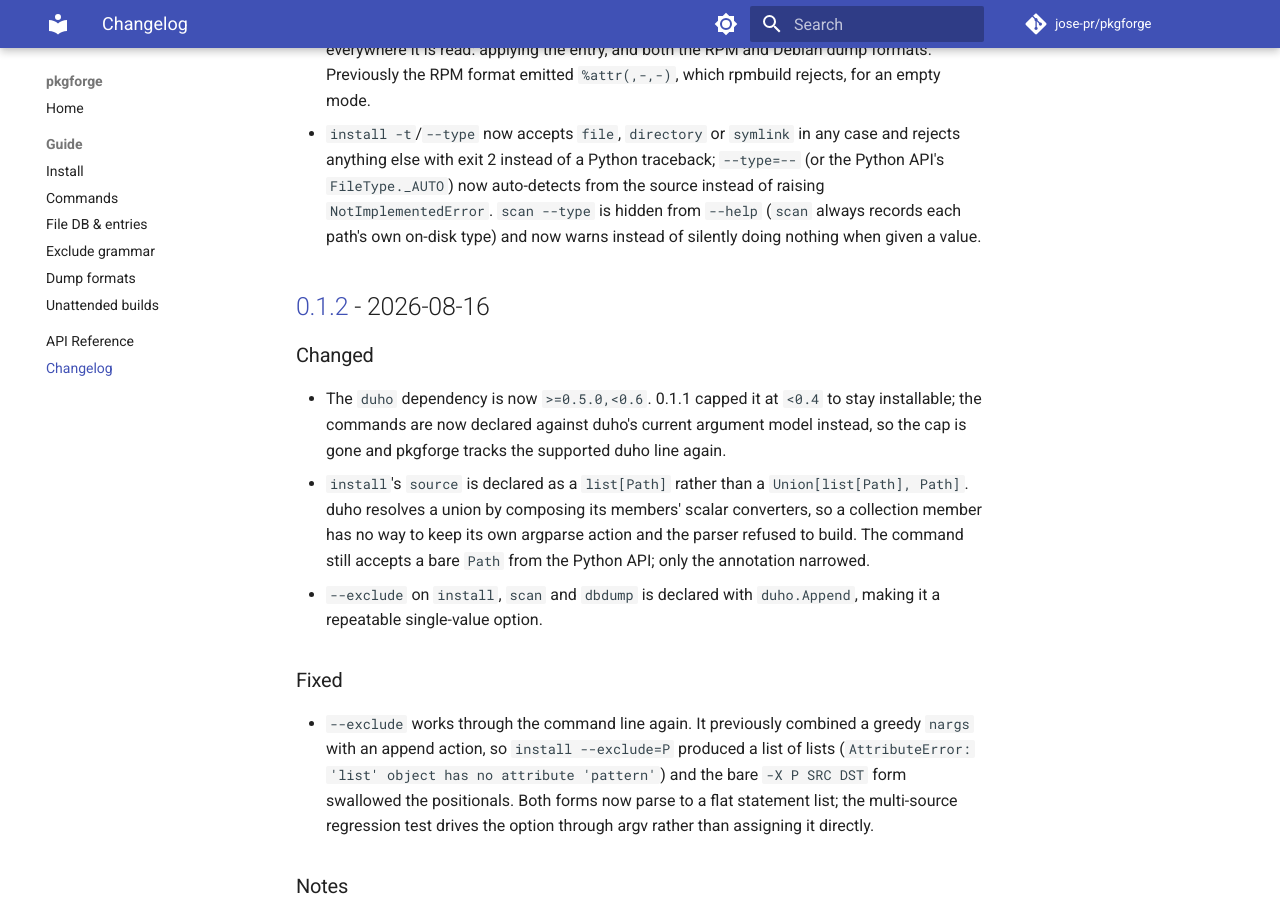
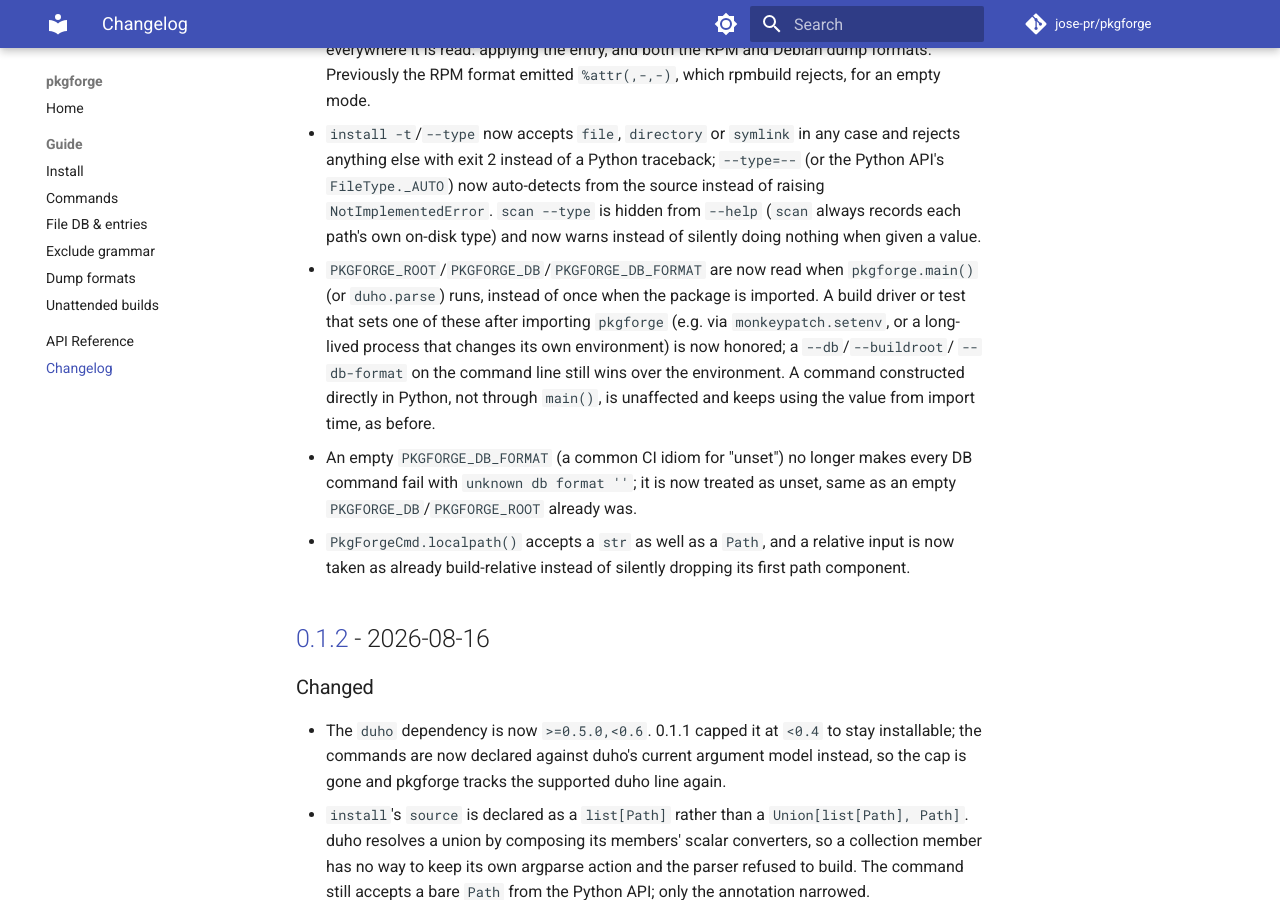
Before and after one commit to jose-pr/pkgforge, an MkDocs documentation site: the page built from docs/changelog.md, in a window 1280 px wide and 900 px high, scrolled down 1890 px. Built offline with MkDocs 1.6.1 and Material for MkDocs 9.7.7, drawn with Linux system fonts in a browser that asks for light colours; comment, search, counter and statistics services are not loaded.

Commit message:
fix: read PKGFORGE_* when main() runs, treat empty as unset, accept str in localpath
PkgForgeCmd.db/db_format/buildroot read PKGFORGE_DB/DB_FORMAT/ROOT into
class-attribute defaults once, when common.py is imported. A build driver
that calls pkgforge.main() from a long-lived process, or a test using
monkeypatch.setenv, sets the environment after that import has already
happened, so the change was silently ignored: db stayed None (records went
to stdout, not the DB) and buildroot stayed ".".

Declare the three fields with duho's per-field env binding (NS(env=...)) so
they're read again, freshly, every time main()/duho.parse runs, with the
usual CLI > env > default precedence; a command constructed directly in
Python (not through main()) keeps resolving each one from the environment
as of import, same as before, since duho's env layer only applies inside
main()/parse. An empty environment variable (PKGFORGE_DB_FORMAT="", a common
CI idiom for "unset") now counts as unset for all three, matching what an
empty PKGFORGE_DB/PKGFORGE_ROOT already did; scan/install/dbdump no longer
crash with "unknown db format ''" because of it.

localpath() takes a str or Path and, for a relative input, now treats it as
already build-relative instead of silently dropping its first path
component; buildroot is narrowed from Union[Path, str] (a leftover from an
old str default) to Path, and scan goes through localpath() instead of its
own buildroot / path string join, which used to TypeError on a str
buildroot passed from the Python API.

```diff
--- a/CHANGELOG.md
+++ b/CHANGELOG.md
@@ -72,6 +72,20 @@ adheres to [Semantic Versioning](https://semver.org/spec/v2.0.0.html).
   the source instead of raising `NotImplementedError`. `scan --type` is
   hidden from `--help` (`scan` always records each path's own on-disk type)
   and now warns instead of silently doing nothing when given a value.
+- `PKGFORGE_ROOT`/`PKGFORGE_DB`/`PKGFORGE_DB_FORMAT` are now read when
+  `pkgforge.main()` (or `duho.parse`) runs, instead of once when the package
+  is imported. A build driver or test that sets one of these after importing
+  `pkgforge` (e.g. via `monkeypatch.setenv`, or a long-lived process that
+  changes its own environment) is now honored; a `--db`/`--buildroot`/
+  `--db-format` on the command line still wins over the environment. A
+  command constructed directly in Python, not through `main()`, is
+  unaffected and keeps using the value from import time, as before.
+- An empty `PKGFORGE_DB_FORMAT` (a common CI idiom for "unset") no longer
+  makes every DB command fail with `unknown db format ''`; it is now treated
+  as unset, same as an empty `PKGFORGE_DB`/`PKGFORGE_ROOT` already was.
+- `PkgForgeCmd.localpath()` accepts a `str` as well as a `Path`, and a
+  relative input is now taken as already build-relative instead of silently
+  dropping its first path component.
 
 ## [0.1.2] - 2026-08-16
 
```
Also changed, not shown: docs/guide/commands.md (+3 -1 lines), src/pkgforge/AGENTS.md (+23 -9 lines), 3 other files.
